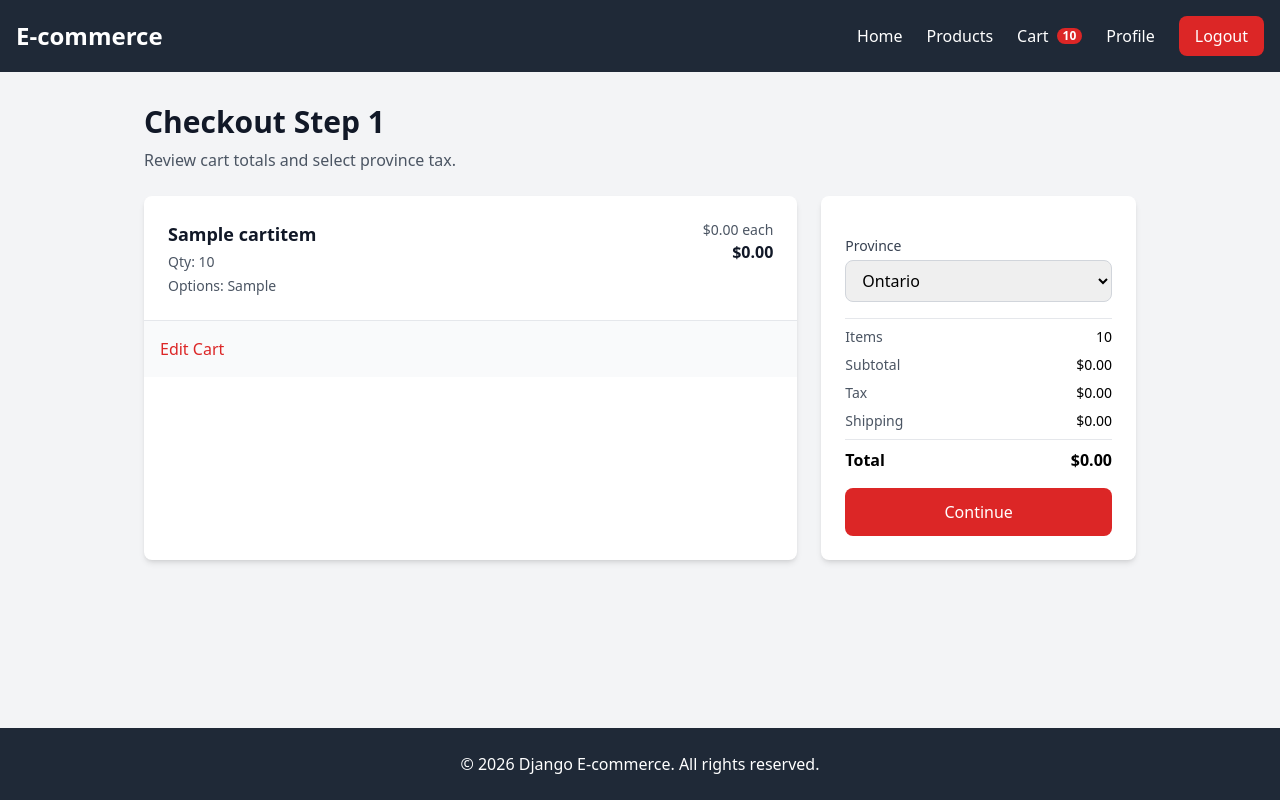
After one commit to ThaoThaoHeart/Django-ECommerce, a Django app: page /checkout/ in a window 1280 px wide. The commit adds this page. Run offline with Django 5.2, Linux system fonts and the light colour scheme; a user stored in the database is signed in; tables that the repository leaves empty hold one stand-in row (values such as "Sample post"); some libraries are stand-ins or nearby versions.

Commit message:
Checkout Flow

```diff
--- a/carts/forms.py
+++ b/carts/forms.py
@@ -1,5 +1,8 @@
 from django import forms
 from catalog.models import Variation
+
+
+INPUT_CLASSES = "w-full border border-gray-300 rounded-lg px-3 py-2 focus:outline-none focus:ring-2 focus:ring-red-500"
 
 class CartAddForm(forms.Form):
 	quantity = forms.IntegerField(min_value=1, initial=1)
@@ -35,3 +38,60 @@ class CartAddForm(forms.Form):
 		if self.product:
 			quantity = min(quantity, self.product.stock)
 		return quantity
+
+
+class CheckoutCartForm(forms.Form):
+	PROVINCE_CHOICES = (
+		("ON", "Ontario"),
+		("BC", "British Columbia"),
+		("AB", "Alberta"),
+		("QC", "Quebec"),
+		("MB", "Manitoba"),
+		("SK", "Saskatchewan"),
+		("NS", "Nova Scotia"),
+		("NB", "New Brunswick"),
+		("NL", "Newfoundland and Labrador"),
+		("PE", "Prince Edward Island"),
+	)
+
+	province = forms.ChoiceField(
+		choices=PROVINCE_CHOICES,
+		widget=forms.Select(attrs={"class": INPUT_CLASSES}),
+	)
+
+
+class BillingForm(forms.Form):
+	full_name = forms.CharField(max_length=200, widget=forms.TextInput(attrs={"class": INPUT_CLASSES}))
+	address_line_1 = forms.CharField(max_length=255, widget=forms.TextInput(attrs={"class": INPUT_CLASSES}))
+	address_line_2 = forms.CharField(max_length=255, required=False, widget=forms.TextInput(attrs={"class": INPUT_CLASSES}))
+	city = forms.CharField(max_length=120, widget=forms.TextInput(attrs={"class": INPUT_CLASSES}))
+	postal_code = forms.CharField(max_length=20, widget=forms.TextInput(attrs={"class": INPUT_CLASSES}))
+	country = forms.CharField(max_length=80, initial="Canada", widget=forms.TextInput(attrs={"class": INPUT_CLASSES}))
+
+
+class ShippingForm(forms.Form):
+	full_name = forms.CharField(max_length=200, widget=forms.TextInput(attrs={"class": INPUT_CLASSES}))
+	address_line_1 = forms.CharField(max_length=255, widget=forms.TextInput(attrs={"class": INPUT_CLASSES}))
+	address_line_2 = forms.CharField(max_length=255, required=False, widget=forms.TextInput(attrs={"class": INPUT_CLASSES}))
+	city = forms.CharField(max_length=120, widget=forms.TextInput(attrs={"class": INPUT_CLASSES}))
+	postal_code = forms.CharField(max_length=20, widget=forms.TextInput(attrs={"class": INPUT_CLASSES}))
+	country = forms.CharField(max_length=80, initial="Canada", widget=forms.TextInput(attrs={"class": INPUT_CLASSES}))
+
+
+class ShippingOptionForm(forms.Form):
+	same_as_billing = forms.BooleanField(required=False, initial=True)
+
+
+class PaymentForm(forms.Form):
+	cardholder_name = forms.CharField(max_length=200, widget=forms.TextInput(attrs={"class": INPUT_CLASSES}))
+	card_number = forms.CharField(max_length=19, widget=forms.TextInput(attrs={"class": INPUT_CLASSES, "inputmode": "numeric"}))
+	expiry_month = forms.IntegerField(min_value=1, max_value=12, widget=forms.NumberInput(attrs={"class": INPUT_CLASSES}))
+	expiry_year = forms.IntegerField(min_value=2026, max_value=2100, widget=forms.NumberInput(attrs={"class": INPUT_CLASSES}))
+	cvv = forms.CharField(min_length=3, max_length=4, widget=forms.PasswordInput(attrs={"class": INPUT_CLASSES, "autocomplete": "off"}))
+
+
+class ConfirmationForm(forms.Form):
+	confirm = forms.BooleanField(
+		required=True,
+		label="I confirm the order details are correct.",
+	)
--- a/carts/templates/carts/cart_detail.html
+++ b/carts/templates/carts/cart_detail.html
@@ -53,7 +53,7 @@
                     <span class="font-medium text-gray-700">Total</span>
                     <span class="font-semibold text-gray-900">${{ total }}</span>
                 </div>
-                <a href="{% url 'login' %}" class="mt-4 inline-block w-full text-center bg-red-600 text-white px-6 py-3 rounded-lg hover:bg-red-700 transition">
+                <a href="{% url 'carts:checkout_cart' %}" class="mt-4 inline-block w-full text-center bg-red-600 text-white px-6 py-3 rounded-lg hover:bg-red-700 transition">
                     Checkout
                 </a>
             </div>
--- /dev/null
+++ b/carts/templates/carts/checkout_cart.html
@@ -0,0 +1,68 @@
+{% extends 'base.html' %}
+
+{% block title %}Checkout - Cart & Tax{% endblock %}
+
+{% block content %}
+<div class="container mx-auto px-4 py-8 max-w-5xl">
+    <h1 class="text-3xl font-bold text-gray-900 mb-2">Checkout Step 1</h1>
+    <p class="text-gray-600 mb-6">Review cart totals and select province tax.</p>
+
+    <div class="grid grid-cols-1 lg:grid-cols-3 gap-6">
+        <div class="lg:col-span-2 bg-white rounded-lg shadow-md overflow-hidden">
+            <div class="divide-y divide-gray-200">
+                {% for item in cart_items %}
+                    <div class="p-4 md:p-6 flex items-start justify-between">
+                        <div>
+                            <h2 class="text-lg font-semibold text-gray-900">{{ item.product_title }}</h2>
+                            <p class="text-sm text-gray-600 mt-1">Qty: {{ item.quantity }}</p>
+                            {% if item.selected_variations %}
+                                <p class="text-sm text-gray-600 mt-1">Options: {{ item.selected_variations }}</p>
+                            {% endif %}
+                        </div>
+                        <div class="text-right">
+                            <p class="text-sm text-gray-600">${{ item.price }} each</p>
+                            <p class="text-base font-semibold text-gray-900">${{ item.line_total }}</p>
+                        </div>
+                    </div>
+                {% endfor %}
+            </div>
+            <div class="p-4 bg-gray-50 border-t border-gray-200">
+                <a href="{% url 'carts:cart_detail' %}" class="text-red-600 hover:text-red-800 font-medium">Edit Cart</a>
+            </div>
+        </div>
+
+        <aside class="bg-white rounded-lg shadow-md p-4 md:p-6 h-fit">
+            <form method="post" class="space-y-4">
+                {% csrf_token %}
+                {{ form.non_field_errors }}
+                {% for hidden_field in form.hidden_fields %}
+                    {{ hidden_field }}
+                {% endfor %}
+
+                {% for field in form.visible_fields %}
+                    <div>
+                        <label for="{{ field.id_for_label }}" class="block text-sm font-medium text-gray-700 mb-1">{{ field.label }}</label>
+                        {{ field }}
+                        {% if field.errors %}
+                            <p class="text-sm text-red-600 mt-1">{{ field.errors|join:', ' }}</p>
+                        {% endif %}
+                        {% if field.help_text %}
+                            <p class="text-xs text-gray-500 mt-1">{{ field.help_text }}</p>
+                        {% endif %}
+                    </div>
+                {% endfor %}
+
+                <div class="space-y-2 text-sm pt-2 border-t border-gray-200">
+                    <div class="flex justify-between"><span class="text-gray-600">Items</span><span>{{ quantity }}</span></div>
+                    <div class="flex justify-between"><span class="text-gray-600">Subtotal</span><span>${{ subtotal }}</span></div>
+                    <div class="flex justify-between"><span class="text-gray-600">Tax</span><span>${{ tax_amount }}</span></div>
+                    <div class="flex justify-between"><span class="text-gray-600">Shipping</span><span>${{ shipping_cost }}</span></div>
+                    <div class="flex justify-between font-semibold text-base pt-2 border-t border-gray-200"><span>Total</span><span>${{ grand_total }}</span></div>
+                </div>
+
+                <button type="submit" class="w-full bg-red-600 text-white py-3 rounded-lg hover:bg-red-700 transition">Continue</button>
+            </form>
+        </aside>
+    </div>
+</div>
+{% endblock %}
--- a/carts/urls.py
+++ b/carts/urls.py
@@ -9,4 +9,9 @@ urlpatterns = [
 	path("cart/update/<int:item_id>/", views.CartUpdateView.as_view(), name="cart_update"),
 	path("cart/remove/<int:item_id>/", views.CartRemoveView.as_view(), name="cart_remove"),
 	path("cart/remove-item/<int:item_id>/", views.CartRemoveItemView.as_view(), name="cart_remove_item"),
+	# Checkout flow
+	path("checkout/", views.CheckoutCartView.as_view(), name="checkout_cart"),
+	path("checkout/billing/", views.CheckoutBillingView.as_view(), name="checkout_billing"),
+	path("checkout/payment/", views.CheckoutPaymentView.as_view(), name="checkout_payment"),
+	path("checkout/confirmation/", views.CheckoutConfirmationView.as_view(), name="checkout_confirmation"),
 ]
--- a/carts/views.py
+++ b/carts/views.py
@@ -1,9 +1,11 @@
+from django.contrib.auth.mixins import LoginRequiredMixin
 from django.shortcuts import redirect
-from django.views.generic import DeleteView, RedirectView, TemplateView, UpdateView
+from django.views.generic import DeleteView, RedirectView, TemplateView, UpdateView, FormView
 from django.urls import reverse_lazy
+from .forms import BillingForm, CheckoutCartForm, ConfirmationForm, PaymentForm, ShippingForm, ShippingOptionForm
 from .mixins import CartSessionMixin
 from .models import CartItem
-from catalog.models import Product
+from .services import CheckoutSessionState
 
 
 class CartDetailView(CartSessionMixin, TemplateView):
@@ -11,25 +13,7 @@ class CartDetailView(CartSessionMixin, TemplateView):
 
 	def get_context_data(self, **kwargs):
 		context = super().get_context_data(**kwargs)
-		cart_items = []
-		quantity = 0
-
-		cart = self.get_cart()
-		if cart is not None:
-			cart_items = list(CartItem.objects.filter(cart=cart))
-			product_titles = [item.product_title for item in cart_items]
-			products = Product.objects.filter(name__in=product_titles)
-			product_prices = {}
-
-			for product in products:
-				product_prices[product.name] = product.price
-
-			for item in cart_items:
-				quantity += item.quantity
-				item.price = product_prices.get(item.product_title)
-				item.line_total = item.price * item.quantity if item.price is not None else None
-
-		total = sum(item.line_total for item in cart_items if item.line_total is not None)
+		cart_items, quantity, total = self.get_cart().snapshot()
 
 		context.update(
 			{
@@ -46,17 +30,7 @@ class CartRemoveView(CartSessionMixin, RedirectView):
 
 	def get_redirect_url(self, *args, **kwargs):
 		item_id = kwargs["item_id"]
-		cart = self.get_cart()
-		if cart is not None:
-			try:
-				cart_item = CartItem.objects.get(id=item_id, cart=cart)
-				if cart_item.quantity > 1:
-					cart_item.quantity -= 1
-					cart_item.save()
-				else:
-					cart_item.delete()
-			except CartItem.DoesNotExist:
-				pass
+		self.get_cart().decrement_or_remove_item(item_id)
 
 		return super().get_redirect_url(*args, **kwargs)
 
@@ -101,3 +75,168 @@ class CartRemoveItemView(CartSessionMixin, DeleteView):
 
 	def get(self, request, *args, **kwargs):
 		return redirect("carts:cart_detail")
+
+# Checkout flow
+
+
+class CheckoutCartView(LoginRequiredMixin, CartSessionMixin, FormView):
+	template_name = "carts/checkout_cart.html"
+	form_class = CheckoutCartForm
+	login_url = reverse_lazy("login")
+
+	def dispatch(self, request, *args, **kwargs):
+		cart_items, _, _ = self.get_cart().snapshot()
+		if not cart_items:
+			return redirect("carts:cart_detail")
+		return super().dispatch(request, *args, **kwargs)
+
+	def get_initial(self):
+		initial = super().get_initial()
+		checkout = CheckoutSessionState(self.request)
+		if checkout.get("province"):
+			initial["province"] = checkout.get("province")
+		return initial
+
+	def form_valid(self, form):
+		checkout = CheckoutSessionState(self.request)
+		checkout.update({"province": form.cleaned_data["province"]})
+		return redirect("carts:checkout_billing")
+
+	def get_context_data(self, **kwargs):
+		context = super().get_context_data(**kwargs)
+		cart_items, quantity, subtotal = self.get_cart().snapshot()
+		checkout = CheckoutSessionState(self.request)
+		province = checkout.get("province")
+		tax_amount, shipping_cost, grand_total = self.get_cart().tax_shipping_total(subtotal, province)
+
+		context.update(
+			{
+				"cart_items": cart_items,
+				"quantity": quantity,
+				"subtotal": subtotal,
+				"tax_amount": tax_amount,
+				"shipping_cost": shipping_cost,
+				"grand_total": grand_total,
+			}
+		)
+		return context
+
+
+class CheckoutBillingView(LoginRequiredMixin, TemplateView):
+	template_name = "carts/checkout_billing.html"
+	login_url = reverse_lazy("login")
+
+	def _same_as_billing_selected(self, option_form):
+		if option_form.is_bound:
+			return bool(option_form.data.get(option_form.add_prefix("same_as_billing")))
+
+		initial_value = option_form.initial.get("same_as_billing")
+		if initial_value is None:
+			initial_value = option_form.fields["same_as_billing"].initial
+		return bool(initial_value)
+
+	def dispatch(self, request, *args, **kwargs):
+		if not CheckoutSessionState(request).get("province"):
+			return redirect("carts:checkout_cart")
+		return super().dispatch(request, *args, **kwargs)
+
+	def get_context_data(self, **kwargs):
+		context = super().get_context_data(**kwargs)
+		checkout = CheckoutSessionState(self.request)
+		checkout_data = checkout.data()
+		context.setdefault("option_form", ShippingOptionForm(initial={"same_as_billing": checkout_data.get("same_as_billing", True)}))
+		context.setdefault("billing_form", BillingForm(prefix="billing", initial=checkout_data.get("billing", {})))
+		context.setdefault("shipping_form", ShippingForm(prefix="shipping", initial=checkout_data.get("shipping", {})))
+		context["show_shipping_form"] = not self._same_as_billing_selected(context["option_form"])
+		return context
+
+	def post(self, request, *args, **kwargs):
+		option_form = ShippingOptionForm(request.POST)
+		billing_form = BillingForm(request.POST, prefix="billing")
+		shipping_form = ShippingForm(request.POST, prefix="shipping")
+
+		option_valid = option_form.is_valid()
+		billing_valid = billing_form.is_valid()
+		same_as_billing = option_form.cleaned_data.get("same_as_billing", False) if option_valid else False
+		shipping_valid = same_as_billing or shipping_form.is_valid()
+
+		if not (option_valid and billing_valid and shipping_valid):
+			context = self.get_context_data(option_form=option_form, billing_form=billing_form, shipping_form=shipping_form)
+			return self.render_to_response(context)
+
+		checkout = CheckoutSessionState(request)
+		checkout.update(
+			{
+				"same_as_billing": same_as_billing,
+				"billing": billing_form.cleaned_data,
+				"shipping": billing_form.cleaned_data if same_as_billing else shipping_form.cleaned_data,
+			}
+		)
+		return redirect("carts:checkout_payment")
+
+
+class CheckoutPaymentView(LoginRequiredMixin, FormView):
+	template_name = "carts/checkout_payment.html"
+	form_class = PaymentForm
+	login_url = reverse_lazy("login")
+
+	def dispatch(self, request, *args, **kwargs):
+		checkout_data = CheckoutSessionState(request).data()
+		if not checkout_data.get("billing") or not checkout_data.get("shipping"):
+			return redirect("carts:checkout_billing")
+		return super().dispatch(request, *args, **kwargs)
+
+	def get_initial(self):
+		initial = super().get_initial()
+		checkout_data = CheckoutSessionState(self.request).data()
+		if checkout_data.get("payment"):
+			initial.update(checkout_data["payment"])
+		return initial
+
+	def form_valid(self, form):
+		payment_data = dict(form.cleaned_data)
+		payment_data["card_number"] = payment_data["card_number"][-4:]
+		payment_data.pop("cvv", None)
+		CheckoutSessionState(self.request).update({"payment": payment_data})
+		return redirect("carts:checkout_confirmation")
+
+
+class CheckoutConfirmationView(LoginRequiredMixin, CartSessionMixin, FormView):
+	template_name = "carts/checkout_confirmation.html"
+	form_class = ConfirmationForm
+	login_url = reverse_lazy("login")
+
+	def dispatch(self, request, *args, **kwargs):
+		checkout_data = CheckoutSessionState(request).data()
+		if not checkout_data.get("payment"):
+			return redirect("carts:checkout_payment")
+		return super().dispatch(request, *args, **kwargs)
+
+	def get_context_data(self, **kwargs):
+		context = super().get_context_data(**kwargs)
+		checkout_data = CheckoutSessionState(self.request).data()
+		cart_items, quantity, subtotal = self.get_cart().snapshot()
+		province = checkout_data.get("province")
+		tax_amount, shipping_cost, grand_total = self.get_cart().tax_shipping_total(subtotal, province)
+
+		context.update(
+			{
+				"cart_items": cart_items,
+				"quantity": quantity,
+				"subtotal": subtotal,
+				"province": province,
+				"billing": checkout_data.get("billing", {}),
+				"shipping": checkout_data.get("shipping", {}),
+				"payment": checkout_data.get("payment", {}),
+				"tax_amount": tax_amount,
+				"shipping_cost": shipping_cost,
+				"grand_total": grand_total,
+			}
+		)
+		return context
+
+	def form_valid(self, form):
+		# Basic flow: clear cart and checkout session after confirmation.
+		self.get_cart().clear_items()
+		CheckoutSessionState(self.request).clear()
+		return redirect("carts:cart_detail")
```
Also changed, not shown: accounts/views.py (+22 -18 lines), carts/models.py (+74 -0 lines), carts/services.py (added, +22 -0 lines), carts/templates/carts/checkout_billing.html (added, +80 -0 lines), carts/templates/carts/checkout_confirmation.html (added, +73 -0 lines), carts/templates/carts/checkout_payment.html (added, +32 -0 lines).
